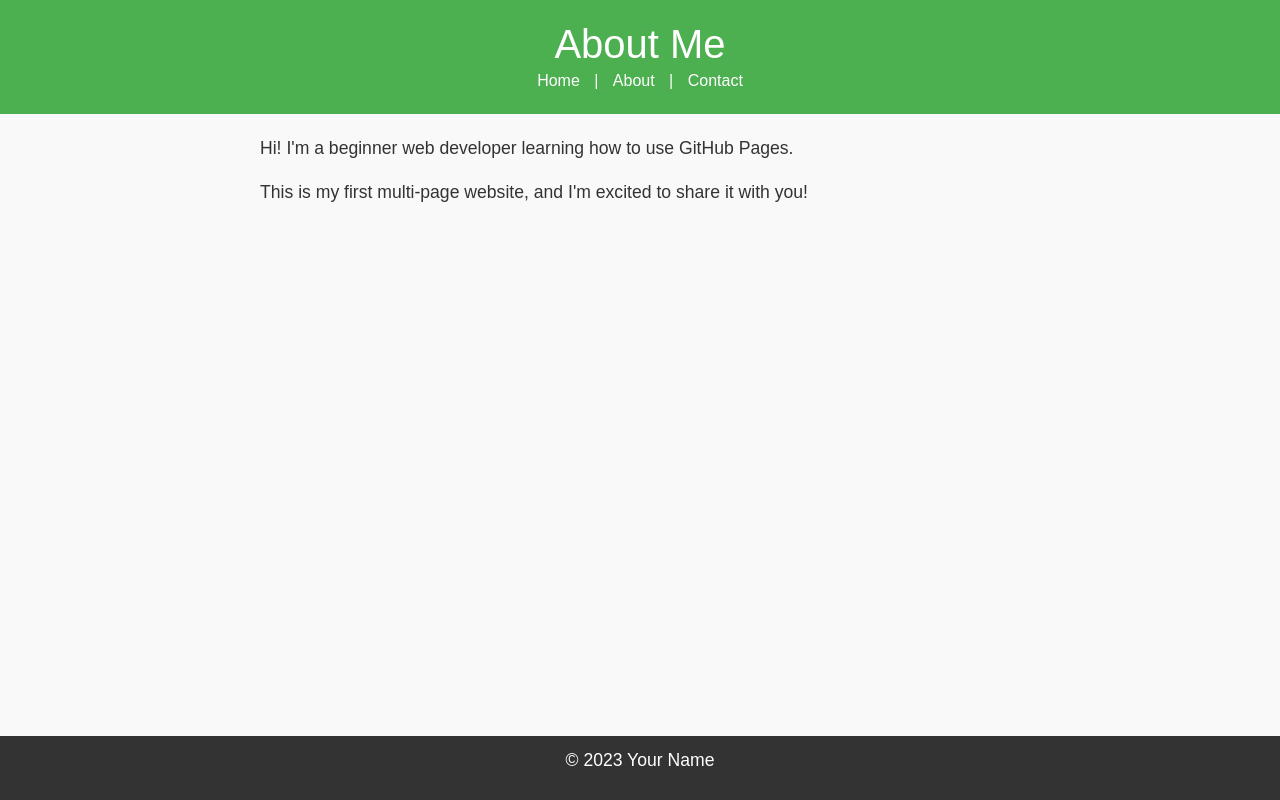
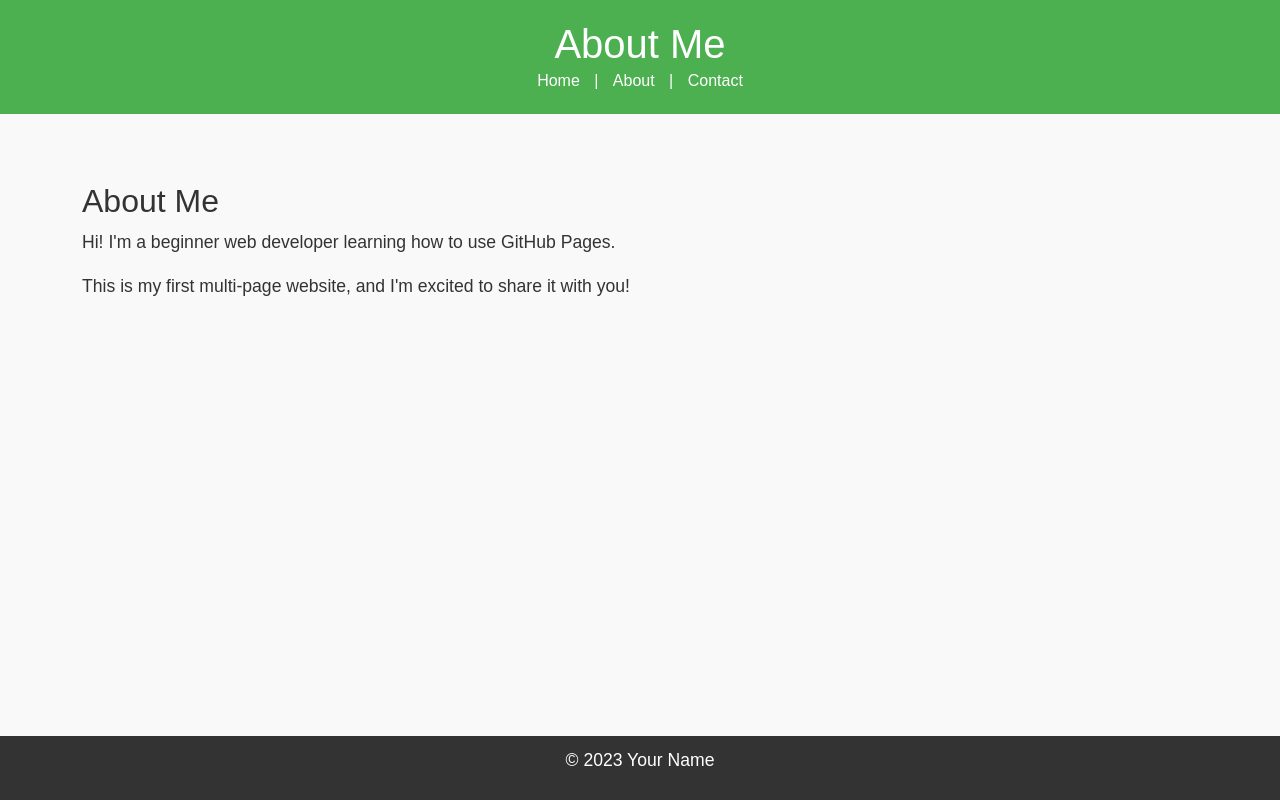
Before and after one commit to muchenapeter330-eng/My-Git-Site, a plain HTML site: page about.html in a window 1280 px wide. Drawn offline with nearby package versions, Linux system fonts and the light colour scheme.

Commit message:
Update about.html

```diff
--- a/about.html
+++ b/about.html
@@ -22,11 +22,12 @@
   <a href="contact.html">Contact</a>
  </nav>
 </header>
-<main>
-  <p>Hi! I'm a beginner web developer learning how to use GitHub Pages.</p>
-  <p>This is my first multi-page website, and I'm excited to share it with you!</p>
+
+<main class="container my-5">
+    <h2>About Me</h2>
+    <p>Hi! I'm a beginner web developer learning how to use GitHub Pages.</p>
+    <p>This is my first multi-page website, and I'm excited to share it with you!</p>
 </main>
-
 <footer>
   <p>&copy; 2023 Your Name</p>
 </footer>
```
